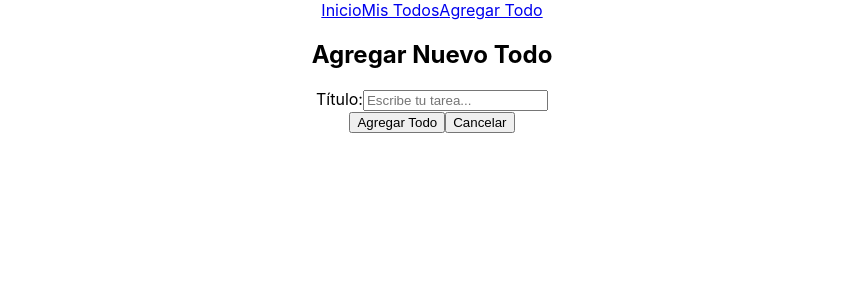
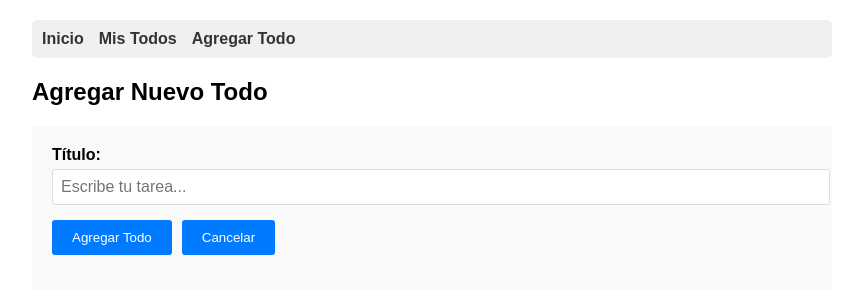
Before and after one commit to ricardo778/todo-app, a React (Create React App) app: page /add in a window 1280 px wide. Shown: the top 300 px of the page, without its empty margins (208-1071 px from the left). Built offline with nearby package versions, Linux system fonts and the light colour scheme.

Commit message:
refactor: separación de lógica en componentes y limpieza

```diff
--- a/src/App.css
+++ b/src/App.css
@@ -1,38 +1,104 @@
 .App {
-  text-align: center;
+  max-width: 800px;
+  margin: 0 auto;
+  padding: 20px;
+  font-family: Arial, sans-serif;
 }
 
-.App-logo {
-  height: 40vmin;
-  pointer-events: none;
+/* Navegación */
+nav {
+  background: #f0f0f0;
+  padding: 10px;
+  margin-bottom: 20px;
+  border-radius: 5px;
 }
 
-@media (prefers-reduced-motion: no-preference) {
-  .App-logo {
-    animation: App-logo-spin infinite 20s linear;
-  }
+nav a {
+  margin-right: 15px;
+  text-decoration: none;
+  color: #333;
+  font-weight: bold;
 }
 
-.App-header {
-  background-color: #282c34;
-  min-height: 100vh;
-  display: flex;
-  flex-direction: column;
-  align-items: center;
-  justify-content: center;
-  font-size: calc(10px + 2vmin);
-  color: white;
+nav a:hover {
+  color: #007bff;
 }
 
-.App-link {
-  color: #61dafb;
+/* Formularios */
+form {
+  background: #f9f9f9;
+  padding: 20px;
+  border-radius: 5px;
+  margin-bottom: 20px;
 }
 
-@keyframes App-logo-spin {
-  from {
-    transform: rotate(0deg);
-  }
-  to {
-    transform: rotate(360deg);
-  }
+form div {
+  margin-bottom: 15px;
 }
+
+label {
+  display: block;
+  margin-bottom: 5px;
+  font-weight: bold;
+}
+
+input {
+  width: 100%;
+  padding: 8px;
+  border: 1px solid #ddd;
+  border-radius: 3px;
+  font-size: 16px;
+}
+
+button {
+  background: #007bff;
+  color: white;
+  padding: 10px 20px;
+  border: none;
+  border-radius: 3px;
+  cursor: pointer;
+  margin-right: 10px;
+}
+
+button:hover {
+  background: #0056b3;
+}
+
+button:disabled {
+  background: #ccc;
+  cursor: not-allowed;
+}
+
+/* Lista de todos */
+ul {
+  list-style: none;
+  padding: 0;
+}
+
+li {
+  background: #f9f9f9;
+  margin-bottom: 10px;
+  padding: 15px;
+  border-radius: 5px;
+  display: flex;
+  align-items: center;
+  gap: 10px;
+}
+
+li input[type="checkbox"] {
+  width: auto;
+}
+
+li span {
+  flex: 1;
+}
+
+li button {
+  background: #dc3545;
+  padding: 5px 10px;
+  font-size: 12px;
+}
+
+li button:hover {
+  background: #c82333;
+}
--- a/src/App.js
+++ b/src/App.js
@@ -9,14 +9,12 @@ function App() {
   return (
     <Router>
       <div className="App">
-        {/* Navegación simple */}
         <nav>
           <Link to="/">Inicio</Link>
           <Link to="/todos">Mis Todos</Link>
           <Link to="/add">Agregar Todo</Link>
         </nav>
 
-        {/* Rutas */}
         <Routes>
           <Route path="/" element={<Home />} />
           <Route path="/todos" element={<TodoList />} />
--- a/src/components/AddTodo.js
+++ b/src/components/AddTodo.js
@@ -51,7 +51,7 @@ function AddTodo() {
         </div>
         <div>
           <button type="submit" disabled={loading}>
-            {loading ? 'Guardando...' : 'Agregar Todo'} {}
+            {loading ? 'Guardando...' : 'Agregar Todo'}
           </button>
           <button type="button" onClick={() => navigate('/todos')} disabled={loading}>
             Cancelar
--- a/src/components/TodoList.js
+++ b/src/components/TodoList.js
@@ -3,7 +3,7 @@ import { Link } from 'react-router-dom';
 
 function TodoList() {
   const [todos, setTodos] = useState([]);
-  const [loading, setLoading] = useState(true); // ✅ estado de carga
+  const [loading, setLoading] = useState(true);
 
   useEffect(() => {
     loadTodos();
@@ -11,14 +11,14 @@ function TodoList() {
 
   const loadTodos = async () => {
     try {
-      setLoading(true); // ⏳ comienza carga
+      setLoading(true);
       const response = await fetch('http://localhost:3001/todos');
       const data = await response.json();
       setTodos(data);
     } catch (error) {
       alert('Error al cargar los todos');
     } finally {
-      setLoading(false); // ✅ termina carga
+      setLoading(false);
     }
   };
 
@@ -26,9 +26,7 @@ function TodoList() {
     try {
       const response = await fetch(`http://localhost:3001/todos/${id}`, {
         method: 'PATCH',
-        headers: {
-          'Content-Type': 'application/json',
-        },
+        headers: { 'Content-Type': 'application/json' },
         body: JSON.stringify({ completed: !completed }),
       });
 
@@ -58,7 +56,6 @@ function TodoList() {
     }
   };
 
-  // ✅ Mostrar mensaje de carga
   if (loading) {
     return <div>Cargando...</div>;
   }
```
Also changed, not shown: src/components/Home.js (line endings or trailing spaces).
